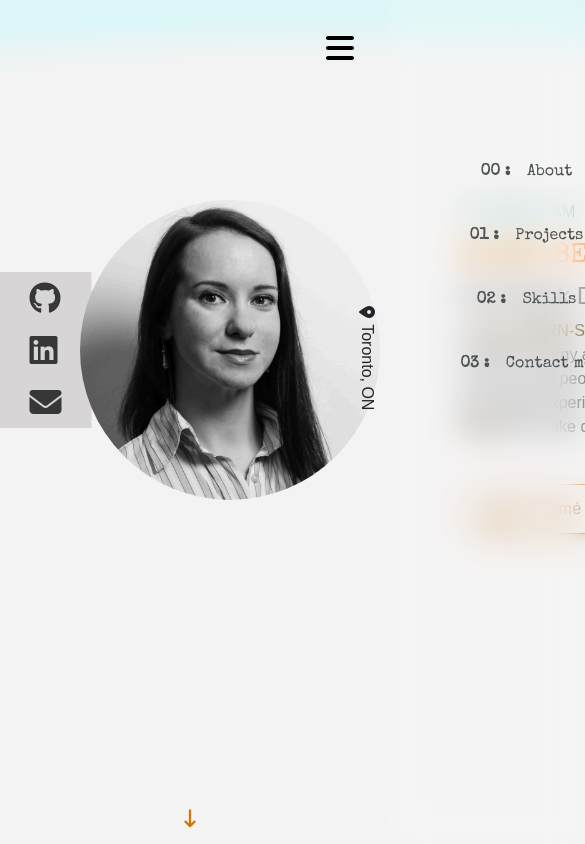
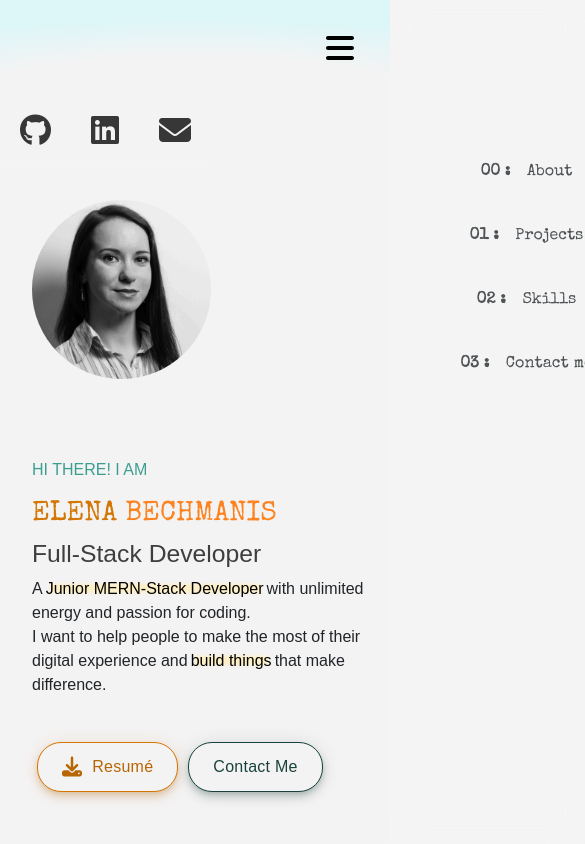
Before and after one commit to e-bechmanis/portfolio, a plain HTML site: page index.html in a window 390 px wide. Shown: the top 844 px of the page, 585 px wide, since content can reach past the window. Drawn offline with nearby package versions, Linux system fonts and the light colour scheme; files whose address does not match are found by name; a web font is replaced by a local one.

Commit message:
updated media queries

```diff
--- a/styles.css
+++ b/styles.css
@@ -10,8 +10,6 @@ body {
     grid-template-rows: min-content 1fr;
     overflow-x: hidden;
     background: rgb(244, 243, 243);
-    /*background: url("./assets/1617543698wavy-lines-intersecting.svg");
-    background-repeat: no-repeat;*/
 }
 
 body svg{
@@ -466,6 +464,42 @@ input, textarea {
         background: url("assets/xmark-solid.svg");
         background-repeat: no-repeat;
     }
+    #icons-bar{
+        position: absolute;
+        flex-direction: row;
+        background:inherit;
+        margin-top: 5rem;
+        transform: translateX(10%);
+        transform: translateY(20%);
+    }
+    #icons-bar i {
+        padding: 20px;
+        color: rgb(56, 55, 55);
+        margin: 0;
+    }
+    #location, #more-info, .arrows{
+        display: none;
+    }
+    #start, #about-me, #projects, #skills, #contact-form{
+        width: 100%;
+        flex-wrap: wrap;
+    }
+    .prj{
+        flex-direction: column;
+        width: 100%;
+    }
+    #my-photo{
+        width: 50%;
+    }
+    .gr-cln{
+        margin-left: 2rem;
+        margin-bottom: 2rem;
+    }
+    #about-me{
+        margin-top: 10rem;
+        margin-left: 0;
+        margin-right: 0;
+    }
 }
 
 @media (min-width: 42em) and (max-width: 55em){
```
